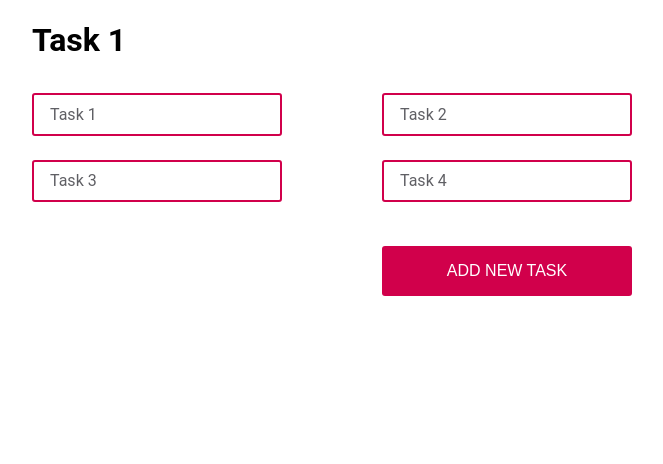
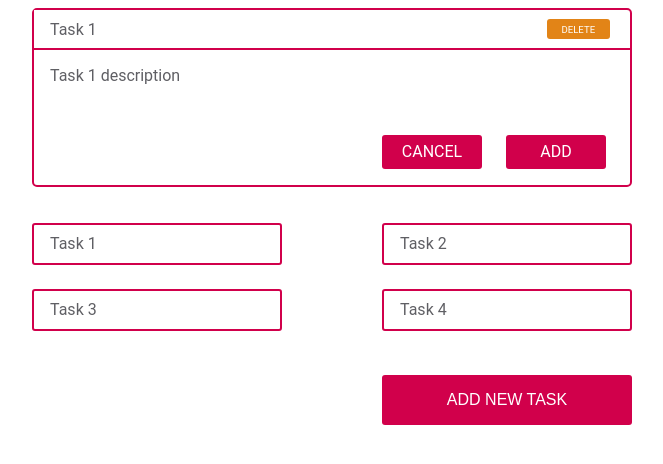
Before and after one commit to emerell/todo-app-workshop, a React (Create React App) app: page / in a window 1280 px wide. Both pictures are taken after a click on the element "Task 1". Shown: the top 464 px of the page, without its empty margins (308-971 px from the left). Built offline with nearby package versions, Linux system fonts and the light colour scheme.

Commit message:
Added delete button and its handler

```diff
--- a/src/App.js
+++ b/src/App.js
@@ -25,7 +25,8 @@ export const MyContext = createContext(null);
 
 const theme = {
   primary: '#D1004B',
-  secondary: '#5F5F64',
+  secondary: '#E28417',
+  textColor: '#5F5F64',
   white: '#FFFFFF',
   fontSizeRegular: '16px',
   fontSizeSmall: '10px'
@@ -81,7 +82,7 @@ export const App = () => {
           <GlobalStyled />
           {
             state.active && (
-              <Active />
+              <Active deleteTask={deleteTask} />
             )
           }
           {
--- a/src/components/Active/Active.jsx
+++ b/src/components/Active/Active.jsx
@@ -1,9 +1,55 @@
 import React, { useContext } from 'react';
-import { MyContext } from '../../App'
+import { MyContext } from '../../App';
+import { Formik } from 'formik';
+import {
+	StyledField,
+	StyledForm,
+	StyledButton,
+	StyledDeleteButton,
+	Line,
+	ButtonsContainer,
+	FieldButtonBox
+} from './ActiveStyled';
 
-export const Active = () => {
+export const Active = ({deleteTask}) => {
 	const { active } = useContext(MyContext);
 	return (
-		<h1>{active.name}</h1>
+		<div>
+			<Formik
+				initialValues={{
+					name: active.name,
+					description: active.description
+				}}
+			>
+			{
+				({ handleSubmit, values, dirty }) => (
+					<StyledForm onSubmit={handleSubmit}>
+						<FieldButtonBox>
+							<StyledField
+								name="name"
+								placeholder="Type task name..."
+								value={values.name}
+								autoFocus
+							/>
+							<StyledDeleteButton
+								onClick={deleteTask.bind(null, active.id)}
+							>Delete</StyledDeleteButton>
+						</FieldButtonBox>
+						<Line />
+						<StyledField
+							component="textarea"
+							name="description"
+							placeholder="Type task description..."
+							value={values.description}
+						/>
+						<ButtonsContainer>
+							<StyledButton>Cancel</StyledButton>
+							<StyledButton>Add</StyledButton>
+						</ButtonsContainer>
+					</StyledForm>
+				)
+			}
+			</Formik>
+		</div>
 	)
 }
--- /dev/null
+++ b/src/components/Active/ActiveStyled.js
@@ -0,0 +1,82 @@
+import styled from 'styled-components';
+import { Field, Form } from 'formik';
+
+export const StyledField = styled(Field)`
+	width: 100%;
+	padding: 0.6rem 1rem;
+	border: none;
+	resize: none;
+	font-family: "Roboto", sans-serif;
+	font-size: ${({ theme }) => theme.fontSizeRegular};
+	line-height: 1.2;
+	color: ${({ theme }) => theme.textColor};
+	&:focus {
+		outline: none;
+	}
+`;
+
+export const Line = styled.div`
+	margin-bottom: 0.4rem;
+	border: 1px solid ${({ theme }) => theme.primary};
+`;
+
+export const StyledForm = styled(Form)`
+	width: 600px;
+	margin: 0 auto 1.5rem;
+	border: 2px solid ${({ theme }) => theme.primary};
+	border-radius: 5px;
+`;
+
+export const StyledButton = styled.button`
+	margin: 1rem 1.5rem 1rem 0;
+	background-color: ${({ theme }) => theme.primary};
+	border: none;
+	border-radius: 3px;
+	font-family: "Roboto", sans-serif;
+	font-size: ${({ theme }) => theme.fontSizeRegular};
+	text-transform: uppercase;
+	width: 100px;
+	height: 34px;
+	display: flex;
+	align-items: center;
+	justify-content: center;
+	color: ${({ theme }) => theme.white};
+	cursor: pointer;
+	&:focus {
+		outline: none;
+		}
+	&:disabled {
+		opacity: 0.5;
+		cursor: not-allowed;
+	}
+`;
+
+export const StyledDeleteButton = styled.button`
+	margin: 0 1.25rem;
+	background-color: ${({ theme }) => theme.secondary};
+	border: none;
+	border-radius: 3px;
+	font-family: "Roboto", sans-serif;
+	font-size: 0.6rem;
+	text-transform: uppercase;
+	width: 75px;
+	height: 20px;
+	display: flex;
+	align-items: center;
+	justify-content: center;
+	color: ${({ theme }) => theme.white};
+	cursor: pointer;
+	&:focus {
+		outline: none;
+		}
+`;
+
+export const ButtonsContainer = styled.div`
+	display: flex;
+	justify-content: flex-end;
+`;
+
+export const FieldButtonBox = styled.div`
+	display: flex;
+	align-items: center;
+`;
--- a/src/components/List/ListStyled.js
+++ b/src/components/List/ListStyled.js
@@ -6,7 +6,7 @@ export const Task = styled.div`
 	flex-basis: 250px;
 	border: 2px solid ${({ theme }) => theme.primary};
 	border-radius: 3px;
-	color: ${({ theme }) => theme.secondary};
+	color: ${({ theme }) => theme.textColor};
 	cursor: pointer;
 	transition: all .2s ease-in-out;
 	&:hover {
--- a/src/components/New/New.jsx
+++ b/src/components/New/New.jsx
@@ -1,5 +1,5 @@
-import React from 'react'
-import { Formik } from 'formik'
+import React from 'react';
+import { Formik } from 'formik';
 import {
 	StyledField,
 	StyledForm,
```
